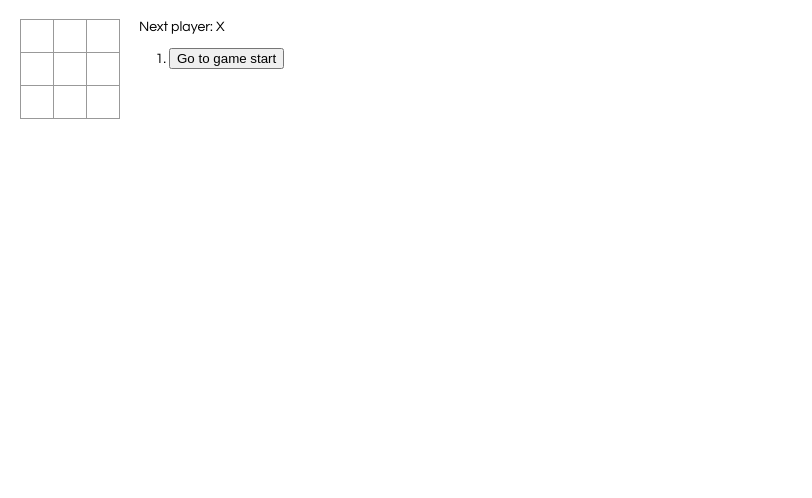
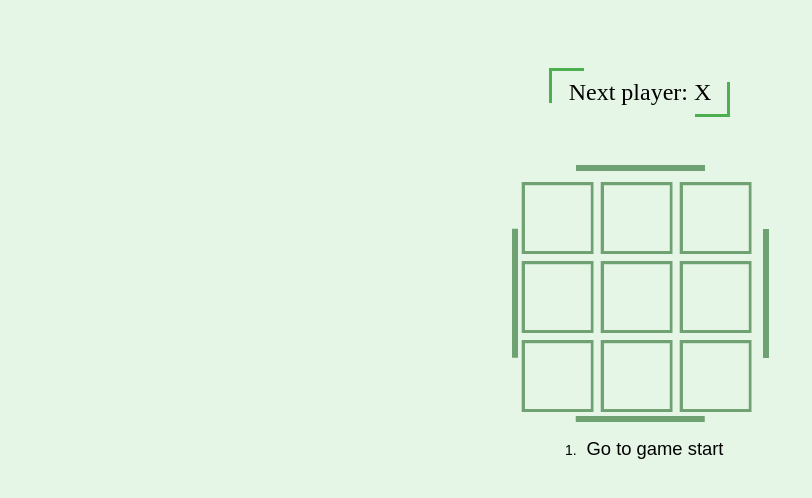
Before and after one commit to spacemanstan/ReactTacToe, a React app in the folder my-app/: page / in a window 1280 px wide. Shown: the whole page, without its empty margins (0-812 px from the left). Built offline with nearby package versions, Linux system fonts and the light colour scheme.

Commit message:
CSS overhaul
it doesnt look ugly anymore

```diff
--- a/my-app/public/index.html
+++ b/my-app/public/index.html
@@ -10,34 +10,11 @@
       content="Web site created using create-react-app"
     />
     <link rel="apple-touch-icon" href="%PUBLIC_URL%/logo192.png" />
-    <!--
-      manifest.json provides metadata used when your web app is installed on a
-      user's mobile device or desktop. See https://developers.google.com/web/fundamentals/web-app-manifest/
-    -->
     <link rel="manifest" href="%PUBLIC_URL%/manifest.json" />
-    <!--
-      Notice the use of %PUBLIC_URL% in the tags above.
-      It will be replaced with the URL of the `public` folder during the build.
-      Only files inside the `public` folder can be referenced from the HTML.
-
-      Unlike "/favicon.ico" or "favicon.ico", "%PUBLIC_URL%/favicon.ico" will
-      work correctly both with client-side routing and a non-root public URL.
-      Learn how to configure a non-root public URL by running `npm run build`.
-    -->
-    <title>React App</title>
+    <title>React Tic Tac Toe</title>
   </head>
   <body>
     <noscript>You need to enable JavaScript to run this app.</noscript>
     <div id="root"></div>
-    <!--
-      This HTML file is a template.
-      If you open it directly in the browser, you will see an empty page.
-
-      You can add webfonts, meta tags, or analytics to this file.
-      The build step will place the bundled scripts into the <body> tag.
-
-      To begin the development, run `npm start` or `yarn start`.
-      To create a production bundle, use `npm run build` or `yarn build`.
-    -->
   </body>
 </html>
--- a/my-app/src/index.css
+++ b/my-app/src/index.css
@@ -1,10 +1,43 @@
-body {
-    font: 14px "Century Gothic", Futura, sans-serif;
-    margin: 20px;
+:root {
+    /* original blue colour scheme; prime: 1095c1; background: aliceblue; */
+    --colour-primary: #4caf50;
+    --colour-background: #e5f6e6;
 }
 
-  ol, ul {
+body {
+    font: 14px cursive, Futura, sans-serif;
+    margin: 20px;
+    background-color: var(--colour-background);
+}
+
+ol,
+ul {
     padding-left: 30px;
+}
+
+li>button {
+    border: 0;
+    /* remove the default border */
+
+    --b: 0.1em;
+    /* the thickness of the line */
+    --c: var(--colour-primary);
+    /* the color */
+
+    font-size: 1.15rem;
+    color: #0000;
+    padding-block: var(--b);
+    background:
+        linear-gradient(var(--c) 50%, #000 0) 0% calc(100% - var(--_p, 0%))/100% 200%,
+        linear-gradient(var(--c) 0 0) 0% var(--_p, 0%)/var(--_p, 0%) var(--b) no-repeat;
+    -webkit-background-clip: text, padding-box;
+    background-clip: text, padding-box;
+    transition: .3s var(--_s, 0s) linear, background-size .3s calc(.3s - var(--_s, 0s));
+}
+
+li>button:hover {
+    --_p: 100%;
+    --_s: .3s;
 }
 
 .board-row:after {
@@ -18,18 +51,56 @@ body {
 }
 
 .square {
-    background: #fff;
-    border: 1px solid #999;
+    font-family: cursive;
     float: left;
-    font-size: 24px;
+    font-size: 2rem;
     font-weight: bold;
-    line-height: 34px;
-    height: 34px;
+    line-height: 2.5rem;
     margin-right: -1px;
     margin-top: -1px;
     padding: 0;
     text-align: center;
-    width: 34px;
+    width: 5rem;
+    aspect-ratio: 1;
+    /* built the new square style and hover on: https://codepen.io/t_afif/pen/poawLeQ */
+
+    --c: var(--colour-primary);
+    /* the color */
+    --b: .1em;
+    /* border length*/
+    --d: .5rem;
+    /* the cube depth */
+
+    --_s: calc(var(--d) + var(--b));
+
+    color: var(--c);
+    border: solid #0000;
+    border-width: var(--b) var(--b) var(--_s) var(--_s);
+    background:
+        conic-gradient(at left var(--d) bottom var(--d),
+            #0000 90deg, rgb(255 255 255 /0.3) 0 225deg, rgb(255 255 255 /0.6) 0) border-box,
+        conic-gradient(at left var(--_s) bottom var(--_s),
+            #0000 90deg, var(--c) 0) 0 100%/calc(100% - var(--b)) calc(100% - var(--b)) border-box;
+    transform: translate(calc(var(--d)/-1), var(--d));
+    clip-path:
+        polygon(var(--d) 0%,
+            var(--d) 0%,
+            100% 0%,
+            100% calc(100% - var(--d)),
+            100% calc(100% - var(--d)),
+            var(--d) calc(100% - var(--d)));
+    transition: 0.5s;
+}
+
+.square:hover {
+    transform: translate(0, 0);
+    clip-path:
+        polygon(0% var(--d),
+            var(--d) 0%,
+            100% 0%,
+            100% calc(100% - var(--d)),
+            calc(100% - var(--d)) 100%,
+            0% 100%);
 }
 
 .square:focus {
@@ -42,9 +113,71 @@ body {
 
 .game {
     display: flex;
-    flex-direction: row;
+    flex-direction: column;
+    align-items: center;
 }
 
 .game-info {
-    margin-left: 20px;
+    font-size: 1.5rem;
+    font-family: cursive;
+    margin: 1rem 0;
 }
+
+.game-info>div {
+    padding: 0.5rem;
+}
+
+/* Used this code to help build the corners below: https://codepen.io/jbennett45/pen/NZMbyN */
+
+/* Top left corner border */
+.game-info:before {
+    display: block;
+    content: "";
+    position: relative;
+    width: 2rem;
+    height: 2rem;
+    left: -0.75rem;
+    top: 2rem;
+    border-top: 3px solid var(--colour-primary);
+    border-left: 3px solid var(--colour-primary);
+}
+
+/* bottom left corner border */
+.game-info:after {
+    display: block;
+    content: "";
+    position: relative;
+    width: 2rem;
+    height: 2rem;
+    right: calc(1.5rem - 100%);
+    bottom: 2rem;
+    border-bottom: 3px solid var(--colour-primary);
+    border-right: 3px solid var(--colour-primary);
+}
+
+/* based game-board hover on: https://codepen.io/t_afif/pen/ExQLWNE */
+.game-board {
+    /* the gap */
+    --g: 4px;
+    /* border thickness*/
+    --b: 6px;
+    /* the color */
+    --c: var(--colour-primary);
+
+    padding: calc(var(--g) + var(--b));
+    --_c: #0000 0 25%, var(--c) 0 50%;
+    --_g1: repeating-linear-gradient(90deg, var(--_c)) repeat-x;
+    --_g2: repeating-linear-gradient(180deg, var(--_c)) repeat-y;
+    background:
+        var(--_g1) var(--_p, 25%) 0, var(--_g2) 0 var(--_p, 125%),
+        var(--_g1) var(--_p, 125%) 100%, var(--_g2) 100% var(--_p, 25%);
+    background-size: 200% var(--b), var(--b) 200%;
+    cursor: pointer;
+    filter: grayscale(50%);
+    transition: .3s;
+}
+
+.game-board:hover {
+    --_p: 75%;
+    filter: grayscale(0%);
+}
--- a/my-app/src/index.js
+++ b/my-app/src/index.js
@@ -83,6 +83,8 @@ class Game extends React.Component {
             stepNumber: history.length,
             xIsNext: !this.state.xIsNext
         });
+
+
     }
 
     jumpTo(step) {
@@ -121,14 +123,16 @@ class Game extends React.Component {
 
         return (
             <div className="game">
+                <div className="game-info">
+                    <div>{status}</div>
+                </div>
                 <div className="game-board">
                     <Board
                         squares={current.squares}
                         onClick={i => this.handleClick(i)}
                     />
                 </div>
-                <div className="game-info">
-                    <div>{status}</div>
+                <div className="game-history">
                     <ol>{moves}</ol>
                 </div>
             </div>
```
Lines whose indentation alone changed are shown as unchanged.
